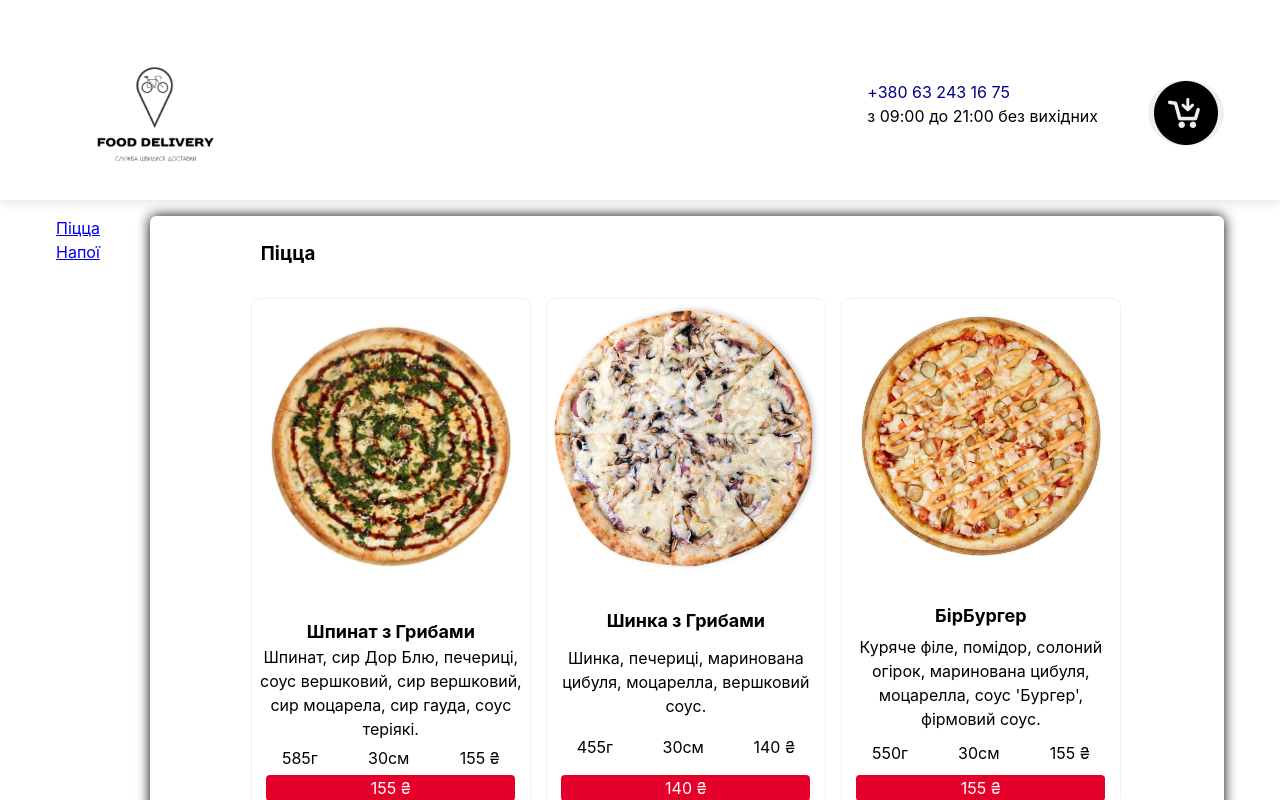
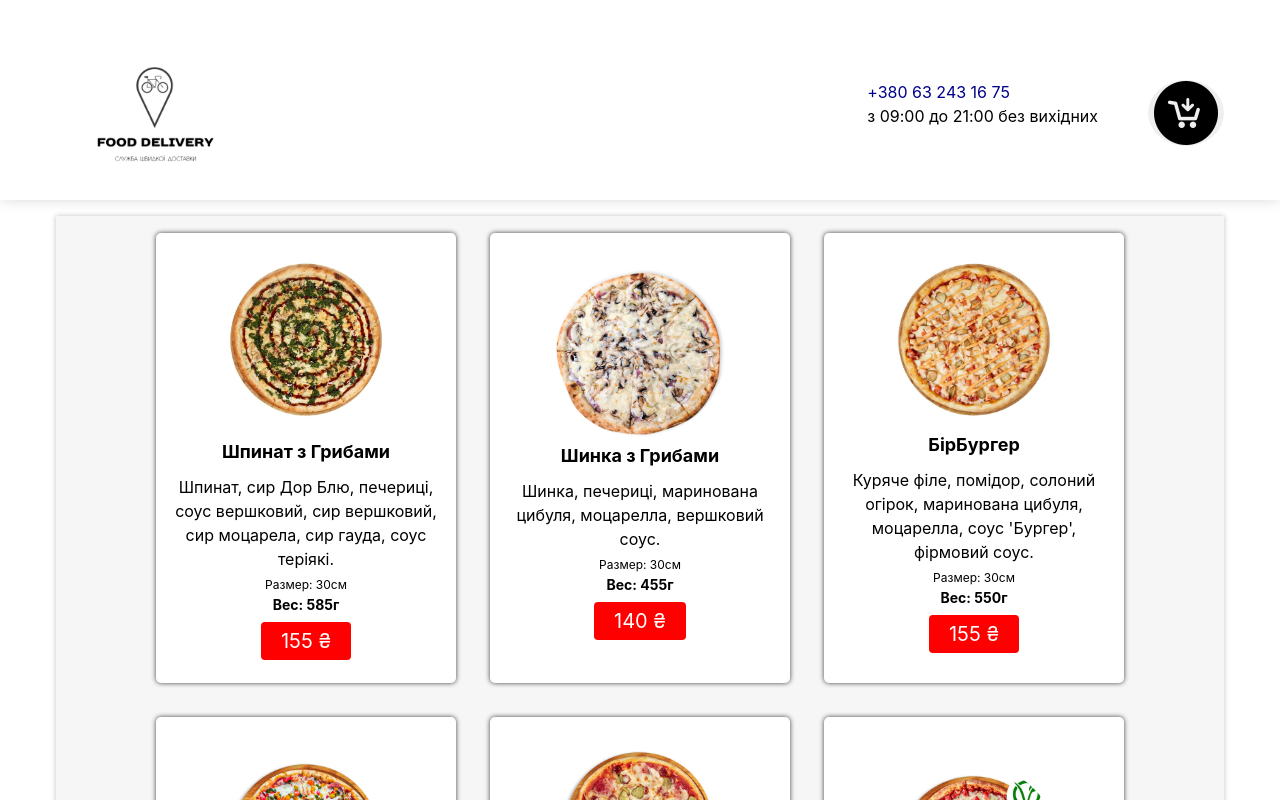
Before and after one commit to CrocodileGenna/clone_dostavka, a React (Create React App) app: page /clone_dostavka/PizzaDay in a window 1280 px wide. Shown: the top 800 px of the page. Built offline with nearby package versions, Linux system fonts and the light colour scheme.

Commit message:
+ styled

```diff
--- a/package.json
+++ b/package.json
@@ -4,6 +4,8 @@
   "private": true,
   "homepage": "https://CrocodileGenna.github.io/clone_dostavka/",
   "dependencies": {
+    "@emotion/react": "^11.10.6",
+    "@emotion/styled": "^11.10.6",
     "@testing-library/jest-dom": "^5.16.3",
     "@testing-library/react": "^12.1.4",
     "@testing-library/user-event": "^13.5.0",
--- a/src/App.jsx
+++ b/src/App.jsx
@@ -1,34 +1,32 @@
 import React from 'react';
-import './App.module.css';
 import { Routes, Route } from 'react-router-dom';
 import Home from './components/Home/Home';
 import Header from './components/Header/Header';
 // KFC
-// import menuKFC from './components/KFC/KFC.jsx';
+import menuKFC from './components/KFC/KFC.jsx';
 // import titleMenuPizzaKFC from './components/KFC/titleMenuKFC.jsx';
 // Pizza Day;
 import menuPizza from './components/PizzaDay/pizzaDay';
-import titleMenuPizzaDay from './components/PizzaDay/titleMenuPizzaDay';
-import Menu from './components/Menu/Menu';
+// import titleMenuPizzaDay from './components/PizzaDay/titleMenuPizzaDay';
+import { Menu } from './components/Menu/Menu';
+
+import { GlobalStyle } from './App.styled';
 
 const App = () => {
   return (
-    <>
+    <GlobalStyle>
       <Header />
       <div className="container">
         <Routes>
           <Route path="/clone_dostavka" element={<Home />} />
-          {/* <Route
-            path="/dostavka/KFC"
-            element={<Menu arrMenu={menuKFC} titleMenu={titleMenuPizzaKFC} />}
-          /> */}
+          <Route path="/clone_dostavka/KFC" element={<Menu prop={menuKFC} />} />
           <Route
             path="/clone_dostavka/PizzaDay"
-            element={<Menu arrMenu={menuPizza} titleMenu={titleMenuPizzaDay} />}
+            element={<Menu prop={menuPizza} />}
           />
         </Routes>
       </div>
-    </>
+    </GlobalStyle>
   );
 };
 
--- /dev/null
+++ b/src/App.styled.jsx
@@ -0,0 +1,35 @@
+import styled from '@emotion/styled';
+
+export const GlobalStyle = styled.div`
+  body {
+    margin: 0;
+    font-family: -apple-system, BlinkMacSystemFont, 'Segoe UI', 'Roboto',
+      'Oxygen', 'Ubuntu', 'Cantarell', 'Fira Sans', 'Droid Sans',
+      'Helvetica Neue', sans-serif;
+    -webkit-font-smoothing: antialiased;
+    -moz-osx-font-smoothing: grayscale;
+    background-color: lightgray;
+    padding: 40px;
+  }
+  code {
+    font-family: source-code-pro, Menlo, Monaco, Consolas, 'Courier New',
+      monospace;
+  }
+  h1,
+  h2,
+  h3,
+  p {
+    margin-top: 0;
+    margin-bottom: 0;
+  }
+  ul {
+    margin: 0;
+    padding-left: 0;
+    list-style: none;
+  }
+  img {
+    display: block;
+    max-width: 100%;
+    height: auto;
+  }
+`;
--- a/src/components/Menu/Menu.jsx
+++ b/src/components/Menu/Menu.jsx
@@ -1,67 +1,16 @@
-import React from "react";
-import { NavLink } from "react-router-dom";
-import css from "./Menu.module.css";
-
-const PizzaDay = ({ arrMenu, titleMenu }) => {
-  const {
-    conteinerMenu,
-    leftBox,
-    card,
-    rightBox,
-    conteinerRightBox,
-    cardTitele,
-    cardText,
-    cardBtn,
-    optionCard,
-    imgCard,
-    titleCard,
-  } = css;
-
+import React from 'react';
+import { OneCard } from './OneCard';
+import { MenuStyled } from './styled/Menu.styled';
+export function Menu({ prop }) {
   return (
-    <div className={conteinerMenu}>
-      <div className={leftBox}>
-        {titleMenu.map((el) => {
-          return <NavLink key={el}>{el}</NavLink>;
-        })}
-      </div>
-      <div className={rightBox}>
-        {titleMenu.map((el) => {
-          return (
-            <div className={conteinerRightBox} key={el}>
-              <h3 className={titleCard}>{el}</h3>
-
-              {arrMenu.map(({ img, name, text, price, mass, size, title }) => {
-                return (
-                  <ul className={card} key={name}>
-                    <li>
-                      <img src={img} className={imgCard} alt="" />
-                    </li>
-                    <li>
-                      <h4 className={cardTitele}>{name}</h4>
-                    </li>
-                    <li>
-                      <p className={cardText}>{text}</p>
-                    </li>
-                    {optionCard && (
-                      <li className={optionCard}>
-                        <span>{mass}</span>
-                        <span>{size}</span>
-                        <span>{price}</span>
-                      </li>
-                    )}
-
-                    <li>
-                      <button className={cardBtn}>{price}</button>
-                    </li>
-                  </ul>
-                );
-              })}
-            </div>
-          );
-        })}
-      </div>
-    </div>
+    <MenuStyled>
+      {prop.map(props => {
+        return (
+          <li key={props.name}>
+            <OneCard prop={props} />
+          </li>
+        );
+      })}
+    </MenuStyled>
   );
-};
-
-export default PizzaDay;
+}
--- a/src/components/Menu/Menu.module.css
+++ /dev/null
@@ -1,59 +0,0 @@
-.conteinerMenu {
-  display: flex;
-}
-.leftBox {
-  display: flex;
-  flex-direction: column;
-}
-.conteinerRightBox {
-  border-radius: 6px;
-  border-color: #fff;
-  padding: 1.5rem 1rem;
-  box-shadow: 0 0 13px 0;
-  margin-left: 50px;
-  display: flex;
-  flex-wrap: wrap;
-}
-.card {
-  display: flex;
-  flex-direction: column;
-  justify-content: space-between;
-  width: 280px;
-  padding: 5px !important;
-  border: solid 1px #f1f1f1;
-  text-align: center;
-  border-radius: 8px;
-  margin-left: 15px !important;
-  margin-top: 15px !important;
-  transform: translate(25%, 1%);
-}
-
-.cardTitele {
-  font-size: 18px;
-  margin-top: 25px;
-}
-.optionCard {
-  display: flex;
-  justify-content: space-around;
-  margin-top: 5px;
-  margin-bottom: 5px;
-}
-.cardText {
-  font-weight: 400;
-}
-.cardBtn {
-  width: 93%;
-  cursor: pointer;
-  background-color: #e4002b;
-  border: none;
-  border-radius: 4px;
-  color: #fff;
-  flex-grow: 1;
-}
-.imgCard {
-  width: 270px;
-}
-.titleCard {
-  width: 100%;
-  margin: 0 0 10px 95px;
-}
--- /dev/null
+++ b/src/components/Menu/OneCard.jsx
@@ -0,0 +1,23 @@
+import {
+  OneCardStyled,
+  ImageInCard,
+  NamePoisition,
+  Description,
+  ButtonPrice,
+  Massa,
+  Size,
+} from './styled/OneCard.styled';
+
+export function OneCard({ prop }) {
+  const { img, name, text, price, mass, size } = prop;
+  return (
+    <OneCardStyled>
+      <ImageInCard src={img && img} alt={name && name} />
+      <NamePoisition>{name && name}</NamePoisition>
+      <Description>{text && text}</Description>
+      <Size>{size && <span>Размер: {size}</span>}</Size>
+      <Massa>{mass && <span>Вес: {mass}</span>}</Massa>
+      <ButtonPrice>{price && price}</ButtonPrice>
+    </OneCardStyled>
+  );
+}
--- /dev/null
+++ b/src/components/Menu/styled/Menu.styled.jsx
@@ -0,0 +1,9 @@
+import styled from '@emotion/styled';
+
+export const MenuStyled = styled.ul`
+  display: flex;
+  flex-wrap: wrap;
+  justify-content: center;
+  background-color: #f5f5f5d1;
+  box-shadow: 0px 0px 5px 0px rgba(0, 0, 0, 0.25);
+`;
--- /dev/null
+++ b/src/components/Menu/styled/OneCard.styled.jsx
@@ -0,0 +1,63 @@
+import styled from '@emotion/styled';
+
+export const OneCardStyled = styled.div`
+  display: flex;
+  flex-direction: column;
+  align-items: center;
+  justify-content: center;
+  margin: 17px;
+  border-radius: 5px;
+  padding: 0px;
+  width: 300px;
+  height: 450px;
+  background-color: #ffffff;
+  box-shadow: 0px 0px 5px 0px rgba(0, 0, 0, 0.75);
+`;
+
+export const ImageInCard = styled.img`
+  width: 170px;
+  // box-shadow: 0px 0px 5px 0px rgba(0, 0, 0, 0.45);
+  border-radius: 50%;
+`;
+
+export const NamePoisition = styled.h1`
+  text-align: center;
+  padding: 5px;
+  font-size: 18px;
+`;
+
+export const Description = styled.p`
+  padding: 5px;
+  font-size: 16px;
+  text-align: center;
+  margin: 7px;
+`;
+
+export const Massa = styled.p`
+  font-size: 14px;
+  font-weight: bold;
+`;
+
+export const Size = styled.p`
+  font-size: 12px;
+`;
+
+export const ButtonPrice = styled.button`
+  font-size: 20px;
+  text-align: center;
+  padding: 4px 20px;
+  border: none;
+  margin: 7px;
+  border-radius: 4px;
+  color: #ffffff;
+  background-color: red;
+
+  :hover,
+  :focus {
+    cursor: pointer;
+    font-weight: bold;
+    color: red;
+    outline: 1px solid red;
+    background-color: #ffffff;
+  }
+`;
--- a/src/index.css
+++ b/src/index.css
@@ -22,7 +22,7 @@ code {
 
 /* Убираем внутренние отступы */
 ul[class],
-ol[class] {
+li[class] {
   padding: 0;
 }
 
@@ -91,8 +91,8 @@ select {
     scroll-behavior: auto !important;
   }
 }
-.container{
+.container {
   padding: 16px;
-    margin: 0px auto;
-    max-width: 1200px;
+  margin: 0px auto;
+  max-width: 1200px;
 }
```
Also changed, not shown: src/App.module.css (deleted), src/components/Menu/MenuLeft.jsx (added), 1 other file (tests, documents, lock files or other folders).
